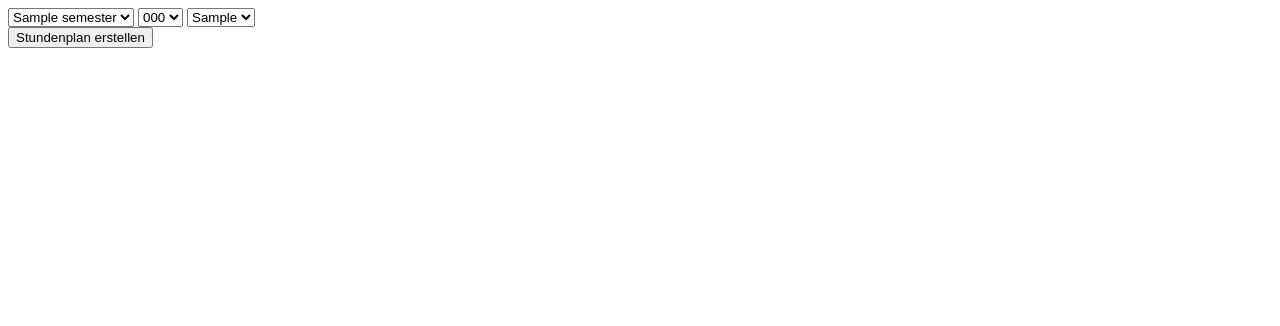
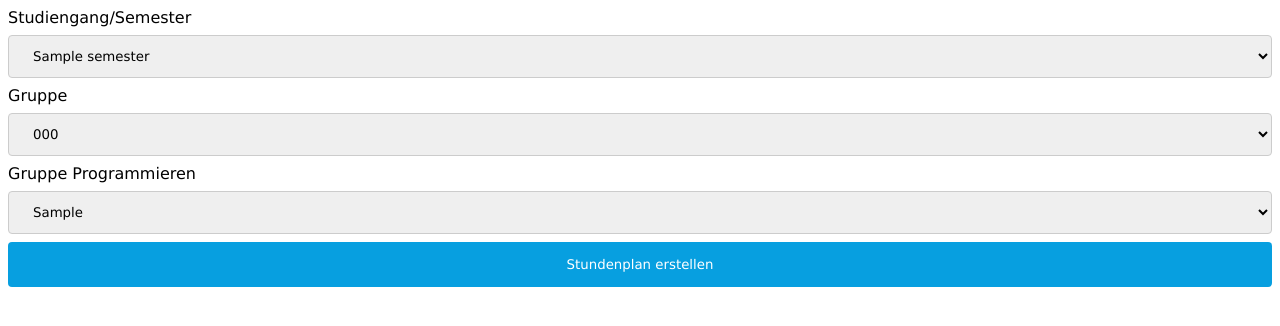
Before and after one commit to fejzuli/hbrs-info-timetable, a Symfony app: template templates/home/home.html.twig in a window 1280 px wide. Shown: the top 326 px of the page. Run offline with Twig, Linux system fonts and the light colour scheme; the template is opened without the code that fills it: most values are stand-ins (such as "Sample title", 1, 10 or a date in 2020); some libraries are stand-ins or nearby versions.

Commit message:
finishing touches

```diff
--- a/src/Controller/HomeController.php
+++ b/src/Controller/HomeController.php
@@ -19,7 +19,7 @@ class HomeController extends AbstractController
             [ 'value' => '#SPLUSF85D4A', 'name' => 'BWI 1' ]
         ];
         $groupNumbers = [ '', 1, 2, 3, 4, 5, 6, 7, 8 ];
-        $groupLetters = [ '', 'A', 'B', 'C', 'D', 'E', 'F', 'G'];
+        $groupLetters = [ '', 'A', 'B', 'C', 'D', 'E', 'F', 'G', 'H', 'I', 'J', 'K', 'L', 'M' ];
 
         return $this->render('home/home.html.twig', [
             'semesters' => $semesters,
--- a/templates/home/home.html.twig
+++ b/templates/home/home.html.twig
@@ -1,17 +1,49 @@
 {% extends 'base.html.twig' %}
+
+{% block stylesheets %}
+    <style>
+        form > * {
+            width: 100%;
+            font-family: Verdana, sans-serif;
+        }
+        select {
+            padding: 12px 20px;
+            margin: 8px 0;
+            display: inline-block;
+            border: 1px solid #ccc;
+            border-radius: 4px;
+            box-sizing: border-box;
+        }
+        button {
+            width: 100%;
+            background: #079FE0;
+            border: none;
+            color: white;
+            padding: 15px 32px;
+            text-align: center;
+            text-decoration: none;
+            display: inline-block;
+            border-radius: 4px;
+            font-family: Verdana, sans-serif;
+        }
+    </style>
+{% endblock %}
 
 {% block body %}
     <form>
+        <label for="semester">Studiengang/Semester</label>
         <select name="semesters" id="semester">
             {% for semester in semesters %}
                 <option value="{{ semester.value }}">{{ semester.name }}</option>
             {% endfor %}
         </select>
+        <label for="groupNumber">Gruppe</label>
         <select name="groupNumbers" id="groupNumber">
             {% for groupNumber in groupNumbers %}
                 <option value="{{ groupNumber }}">{{ groupNumber }}</option>
             {% endfor %}
         </select>
+        <label for="groupLetter">Gruppe Programmieren</label>
         <select name="groupLetters" id="groupLetter">
             {% for groupLetter in groupLetters %}
                 <option value="{{ groupLetter }}">{{ groupLetter }}</option>
```
